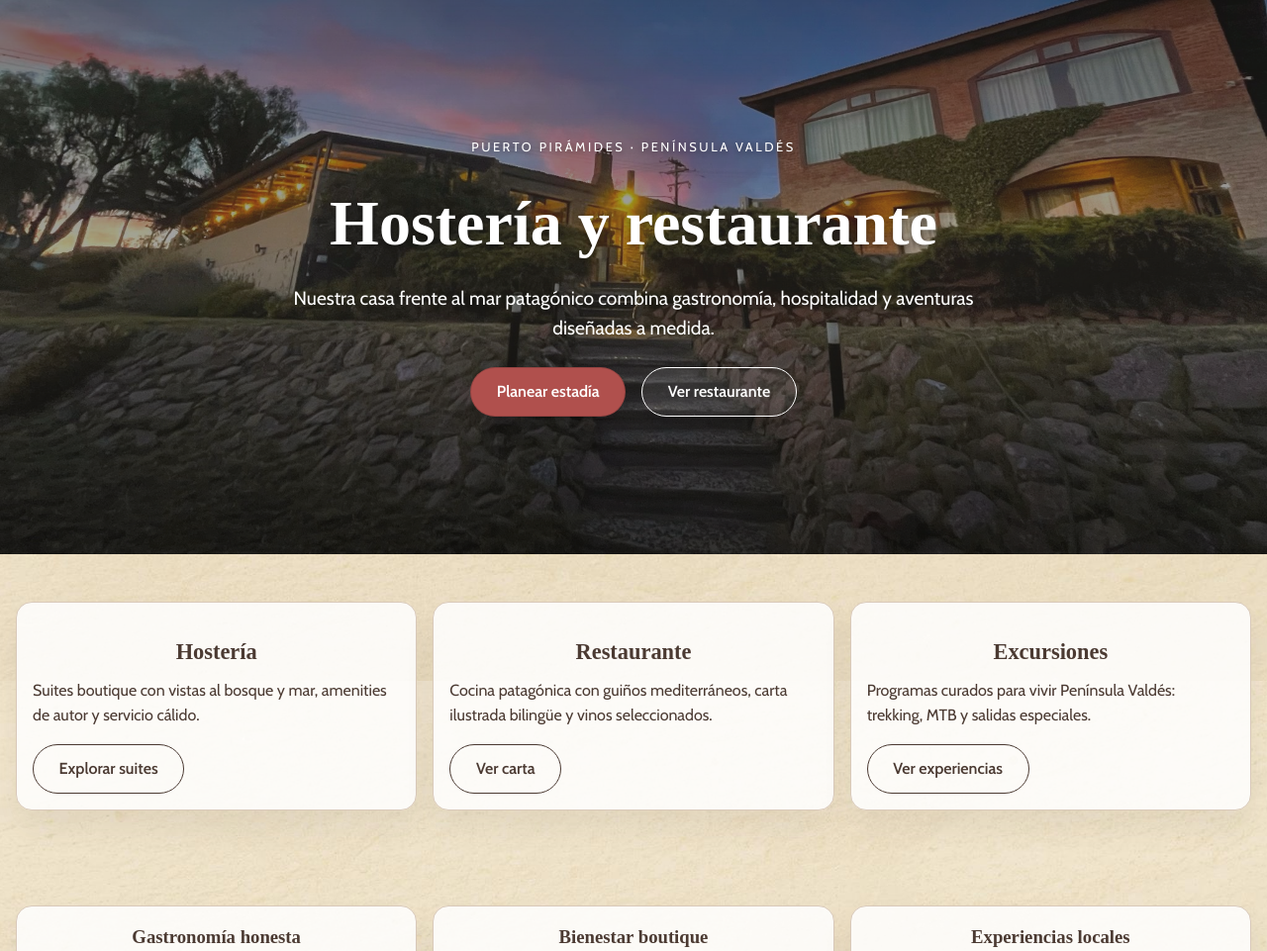
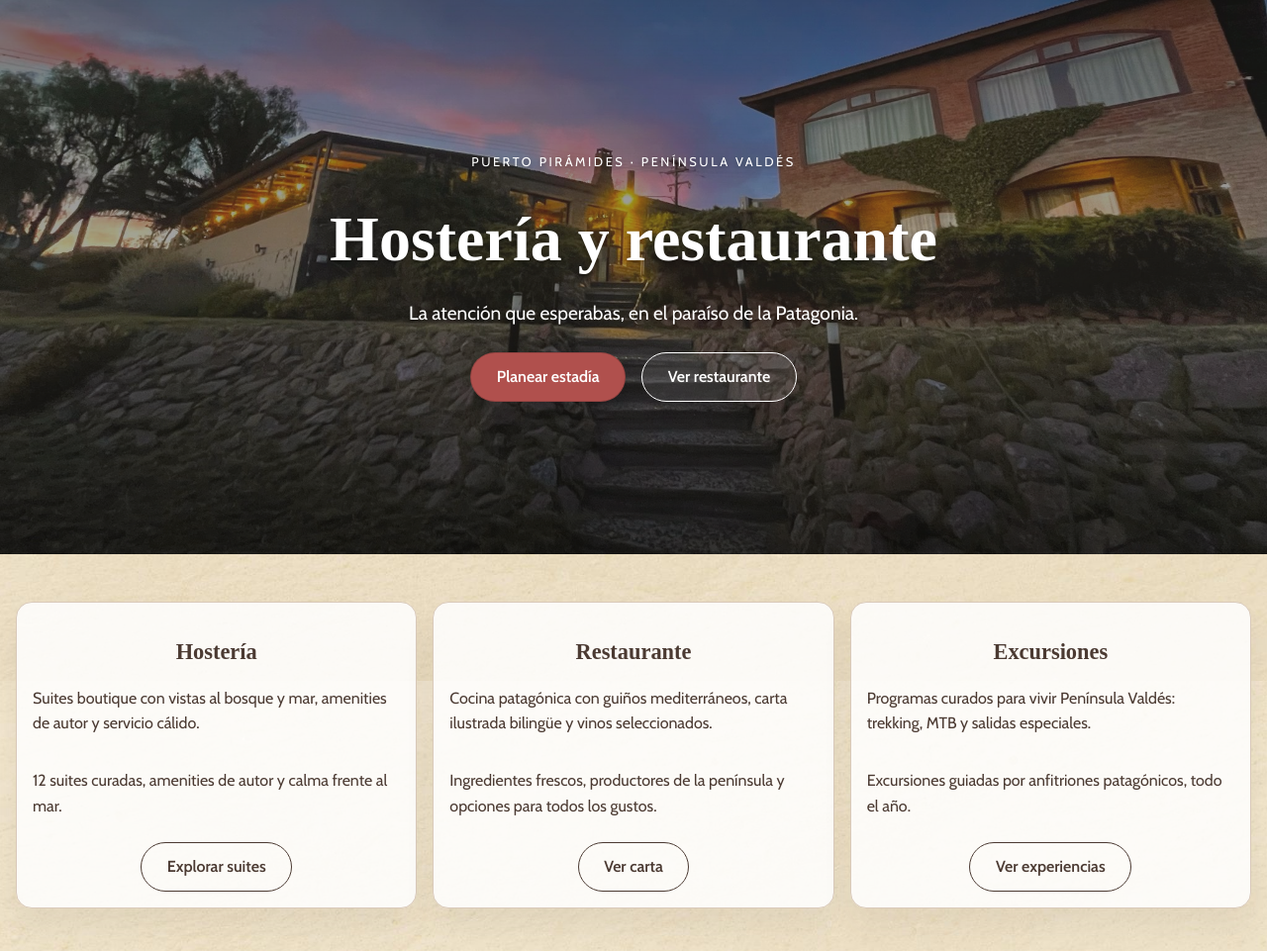
Before and after one commit to nhaugaard55/paradise-web, a Django app: page / in a window 1280 px wide. Shown: the part 112-1073 px from the top of the page at 99% size. Run offline with Django 5.2, Linux system fonts and the light colour scheme; data comes from the database, SQL or seed files in the repository; some web fonts are replaced; grey boxes are pictures that could not be loaded.

Commit message:
Cambios en el diseño

```diff
--- a/Templates/base.html
+++ b/Templates/base.html
@@ -10,7 +10,7 @@
     <link rel="preconnect" href="https://fonts.gstatic.com" crossorigin>
     <link href="https://fonts.googleapis.com/css2?family=Averia+Serif+Libre:wght@400;700&family=Cabin:wght@400;500;600&display=swap" rel="stylesheet">
     {% block head_extra %}{% endblock %}
-    <link rel="stylesheet" href="{% static 'css/site.css' %}?v=nav-grid-final">
+    <link rel="stylesheet" href="{% static 'css/site.css' %}?v=cards-aligned">
 </head>
 <body>
     <header class="navbar">
--- a/Templates/core/home.html
+++ b/Templates/core/home.html
@@ -13,7 +13,7 @@
     <div class="hero-content">
         <p class="eyebrow">Puerto Pirámides · Península Valdés</p>
         <h1>Hostería y restaurante</h1>
-        <p class="hero-subtitle">Nuestra casa frente al mar patagónico combina gastronomía, hospitalidad y aventuras diseñadas a medida.</p>
+        <p class="hero-subtitle">La atención que esperabas, en el paraíso de la Patagonia.</p>
         <div class="cta-group">
             <a class="btn btn-primary" href="{% url 'hotel:list' %}">Planear estadía</a>
             <a class="btn btn-ghost" href="{% url 'menu:menu' %}">Ver restaurante</a>
@@ -25,35 +25,33 @@
     <div class="home-experiencias__grid">
         <article class="paper-card">
             <h3>Hostería</h3>
+            <div class="paper-card__copy">
                 <p>Suites boutique con vistas al bosque y mar, amenities de autor y servicio cálido.</p>
+                <p>12 suites curadas, amenities de autor y calma frente al mar.</p>
+            </div>
+            <div class="paper-card__cta">
                 <a class="btn btn-ghost" href="{% url 'hotel:list' %}">Explorar suites</a>
+            </div>
         </article>
         <article class="paper-card">
             <h3>Restaurante</h3>
+            <div class="paper-card__copy">
                 <p>Cocina patagónica con guiños mediterráneos, carta ilustrada bilingüe y vinos seleccionados.</p>
+                <p>Ingredientes frescos, productores de la península y opciones para todos los gustos.</p>
+            </div>
+            <div class="paper-card__cta">
                 <a class="btn btn-ghost" href="{% url 'menu:menu' %}">Ver carta</a>
+            </div>
         </article>
         <article class="paper-card">
             <h3>Excursiones</h3>
+            <div class="paper-card__copy">
                 <p>Programas curados para vivir Península Valdés: trekking, MTB y salidas especiales.</p>
+                <p>Excursiones guiadas por anfitriones patagónicos, todo el año.</p>
+            </div>
+            <div class="paper-card__cta">
                 <a class="btn btn-ghost" href="{% url 'activities:list' %}">Ver experiencias</a>
-        </article>
             </div>
-</section>
-
-<section class="section home-valores">
-    <div class="home-valores__grid">
-        <article>
-            <h3>Gastronomía honesta</h3>
-            <p>Ingredientes frescos, productores de la península y opciones para todos los gustos.</p>
-        </article>
-        <article>
-            <h3>Bienestar boutique</h3>
-            <p>12 suites curadas, amenities de autor y calma frente al mar.</p>
-        </article>
-        <article>
-            <h3>Experiencias locales</h3>
-            <p>Excursiones guiadas por anfitriones patagónicos, todo el año.</p>
         </article>
     </div>
 </section>
--- a/Templates/hotel/room_list.html
+++ b/Templates/hotel/room_list.html
@@ -50,6 +50,7 @@
     </div>
   </article>
 
+  <div class="hosteria-grid__row">
     <article class="room-card" data-category="triple-twin">
       <div class="room-card__media">
         <img src="{% static 'Imagenes/rooms/triple-twin/triple-twin-01.jpg' %}" alt="Triple twin">
@@ -77,6 +78,7 @@
         </div>
       </div>
     </article>
+  </div>
 </section>
 
 <div id="room-gallery-modal" class="room-gallery-modal" hidden>
--- a/static/css/site.css
+++ b/static/css/site.css
@@ -507,6 +507,10 @@ header.navbar,
     text-align: center;
 }
 
+.paper-card p + p {
+    margin-top: var(--space-sm);
+}
+
 .detail-label {
     text-transform: uppercase;
     font-size: 0.8rem;
@@ -539,6 +543,32 @@ header.navbar,
     display: grid;
     grid-template-columns: repeat(auto-fit, minmax(220px, 1fr));
     gap: var(--space-md);
+    align-items: stretch;
+}
+
+.home-experiencias__grid .paper-card {
+    display: flex;
+    flex-direction: column;
+    gap: var(--space-sm);
+    height: 100%;
+    align-self: stretch;
+}
+
+.home-experiencias__grid .paper-card__copy {
+    flex: 1;
+    display: flex;
+    flex-direction: column;
+    gap: var(--space-sm);
+}
+
+.home-experiencias__grid .paper-card__cta {
+    margin-top: auto;
+    display: flex;
+    justify-content: center;
+}
+
+.home-experiencias__grid .paper-card__cta .btn {
+    align-self: center;
 }
 
 .home-experiencias__icon {
```
Also changed, not shown: other parts of static/css/site.css (+23 -16 lines). Lines whose indentation alone changed are shown as unchanged.
